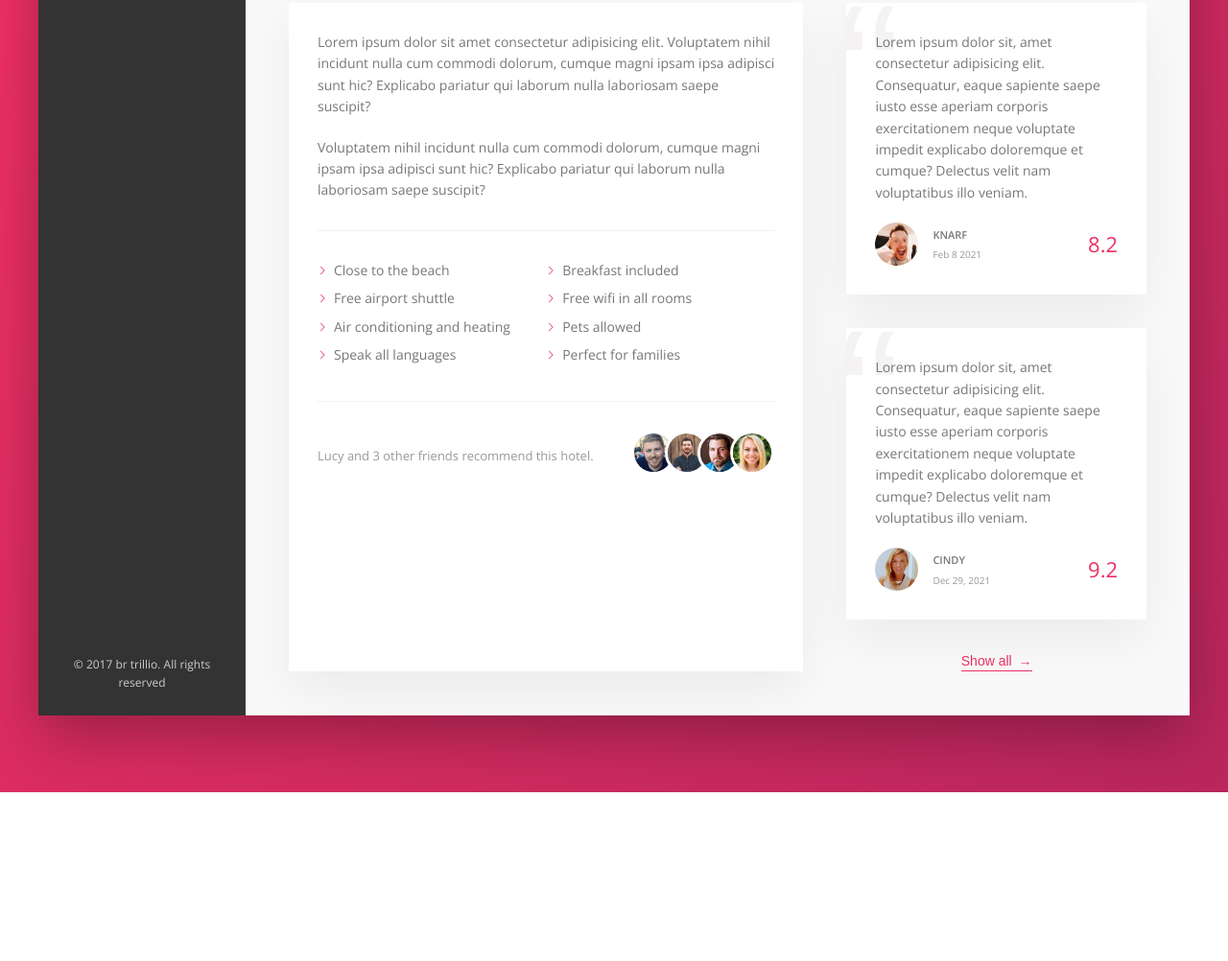
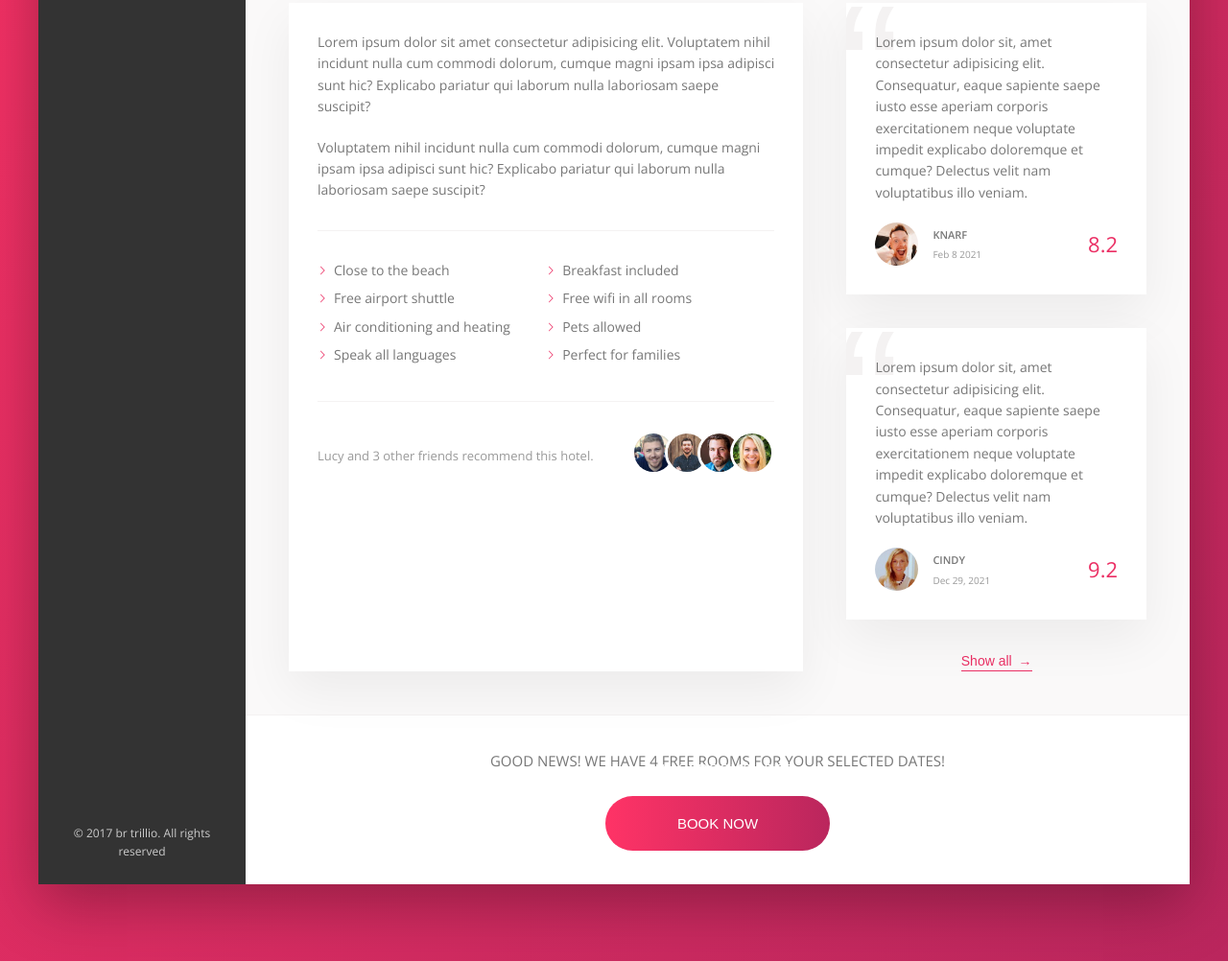
Before and after one commit to Frank-Bae/css, a website: page Trillo/starter/index.html in a window 1280 px wide. Shown: the part 644-1646 px from the top of the page at 96% size. Before the commit the page ends 1470 px from the top, so only its background shows below. Drawn offline with nearby package versions, Linux system fonts and the light colour scheme.

Commit message:
completed the desktop version

```diff
--- a/Trillo/starter/index.html
+++ b/Trillo/starter/index.html
@@ -199,7 +199,15 @@
                 <button class="btn-inline">Show all <span>&rarr;</span></button>
               </div>
             </div>
-
+              <div class="cta">
+                <h2 class="cta__book-now">
+                  Good news! We have 4 free rooms for your selected dates!
+                </h2>
+                <button class="btn">
+                  <span class="btn__visible">Book now</span>
+                  <span class="btn__invisible">only 4 rooms left</span>
+                </button>
+              </div>
           </main>
         </div>
 
--- a/Trillo/starter/sass/_component.scss
+++ b/Trillo/starter/sass/_component.scss
@@ -471,3 +471,66 @@
     z-index: 1;
   }
 }
+
+
+///////////////////////
+// CTA
+
+.cta {
+  padding: 3.5rem 0;
+  text-align: center;
+
+  &__book-now {
+    font-size: 1.5rem;
+    font-weight: 300;
+    margin-bottom: 2.5rem;
+    text-transform: uppercase;
+  }
+}
+
+.btn {
+  font-size: 1.5rem;
+  font-weight: 300;
+  text-transform: uppercase;
+  border-radius: 100px;
+  border: none;
+  background-image: linear-gradient(to right, var(--color-primary-light), var(--color-primary-dark));
+  color: white;
+  position: relative;
+  cursor: pointer;
+
+  & > * {
+    display: inline-block;
+    transition: all .2s;
+    height: 100%;
+    width: 100%;
+  }
+
+  &__visible {
+    padding: 2rem 7.5rem;
+  }
+  &__invisible {
+    position: absolute;
+    left: 0;
+    top: -100%;
+    padding: 2rem 0;
+
+  }
+
+  &:hover {
+    background-image: linear-gradient(to left, var(--color-primary-light), var(--color-primary-dark));
+  }
+
+  &:hover &__visible{
+    transform: translateY(100%);
+  }
+
+  &:hover &__invisible{
+    top: 0;
+  }
+
+  &:focus {
+    outline: none;
+    animation: pulsate 1s infinite;
+  }
+}
```
Also changed, not shown: Trillo/starter/sass/main.css, 1 other file.
